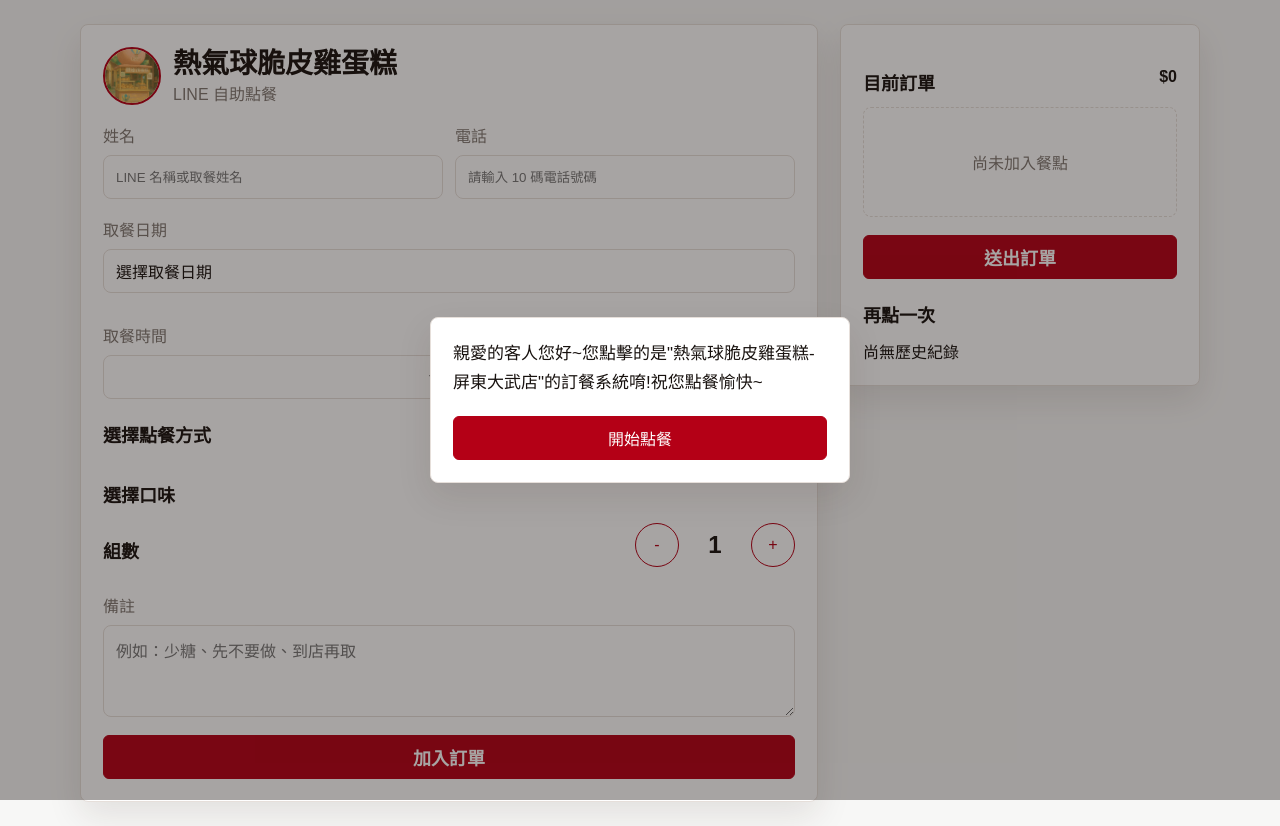
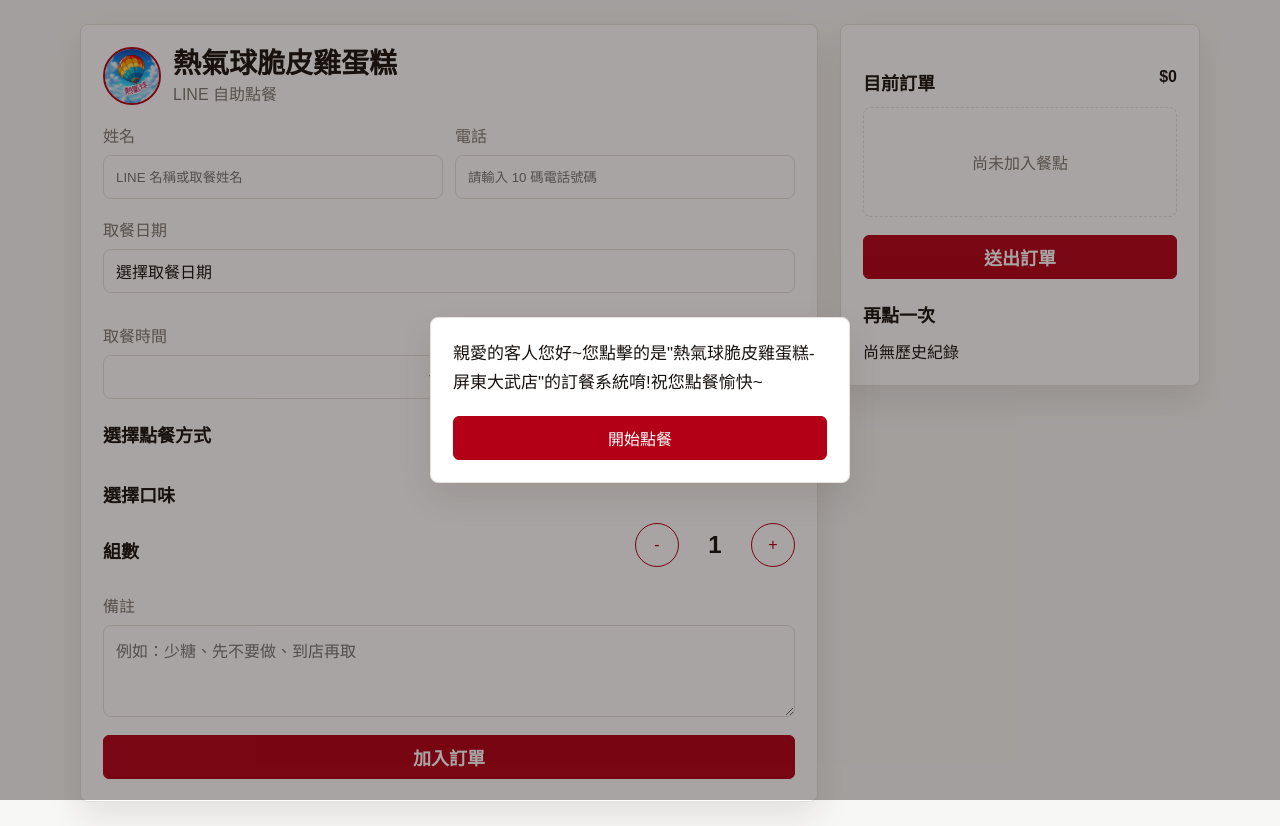
Before and after one commit to Eggy801024/line-liff, a website: page public/index.html in a window 1280 px wide. Drawn offline with Linux system fonts and the light colour scheme; no server answers; a script that the page names is missing.

Commit message:
Add files via upload

```diff
--- a/public/index.html
+++ b/public/index.html
@@ -18,7 +18,7 @@
       <section class="order-panel">
         <header class="customer-header">
           <div class="brand-lockup">
-            <img class="shop-logo" src="/logo.jpg" alt="熱氣球脆皮雞蛋糕 Logo">
+            <img class="shop-logo" src="/logo.png" alt="熱氣球脆皮雞蛋糕 Logo">
             <div>
               <h1>熱氣球脆皮雞蛋糕</h1>
               <p>LINE 自助點餐</p>
```
Also changed, not shown: public/logo.png (added).
